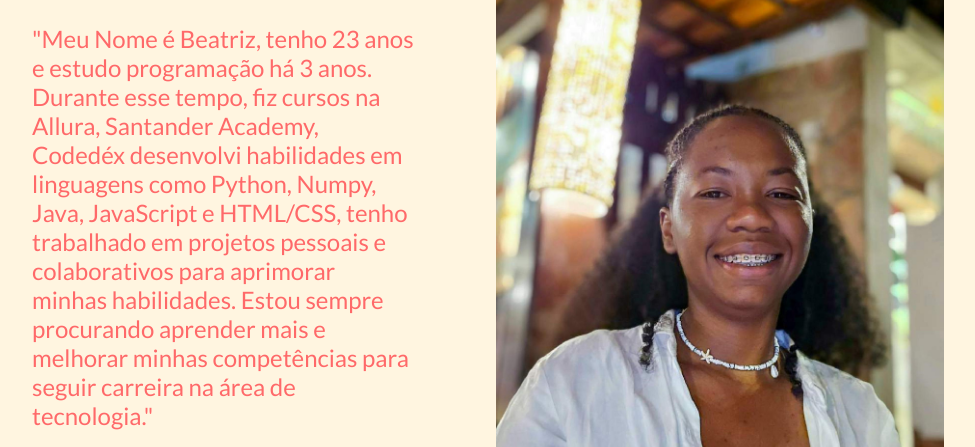
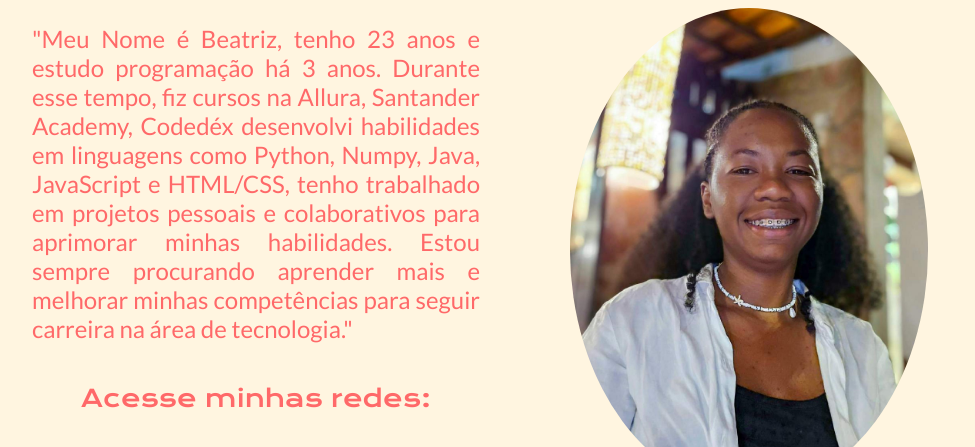
Before and after one commit to beattus/portfolio, a plain HTML site: page index.html in a window 1280 px wide. Shown: the part 270-717 px from the top of the page, without its empty margins (160-1135 px from the left). Drawn offline with nearby package versions, Linux system fonts and the light colour scheme; files that its build step writes are made by us from their sources; files whose address does not match are found by name.

Commit message:
Update style.css

```diff
--- a/style.css
+++ b/style.css
@@ -25,6 +25,8 @@ body{
 .cabecalho__menu{
     display: flex;
     gap: 80px;
+    position: sticky;
+
 }
 .cabecalho{
     padding: 2% 0% 0% 15%;
@@ -37,6 +39,7 @@ body{
     font-weight: 600;
     color: var(--cor-terciaria);
     text-decoration: none;
+
 
 }
 
@@ -69,6 +72,7 @@ body{
 .apresentacao__conteudo__texto{
     font-size: 1.5rem;
     font-family: var(--fonte-secundaria);
+    text-align: justify;
 }
 
 .apresentacao__links{
@@ -106,7 +110,9 @@ background-color: var(--cor-hover);
 }
 
 .apresentacao__imagem{
-    width: 50%;
+    width: 40%;
+    border: 2px hidden #141E46;
+    border-radius: 50%;
 }
 .rodape{
     padding: 24px;
```
